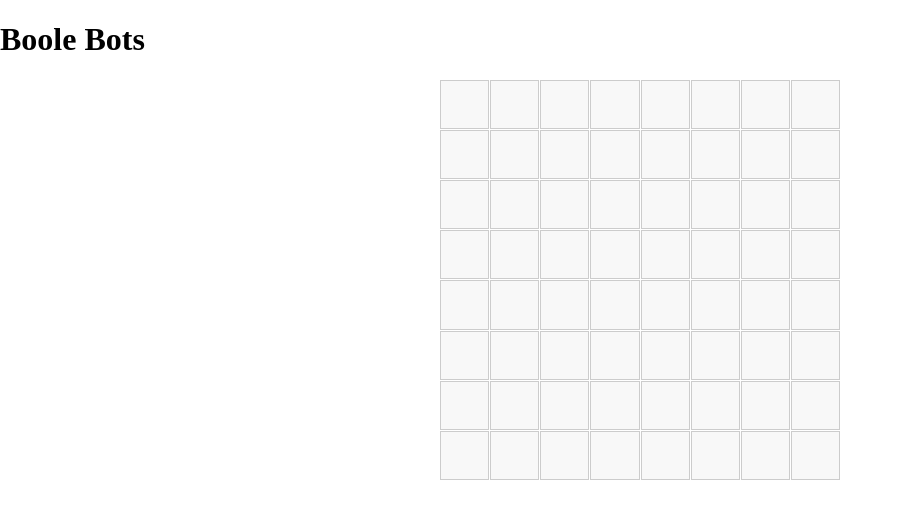
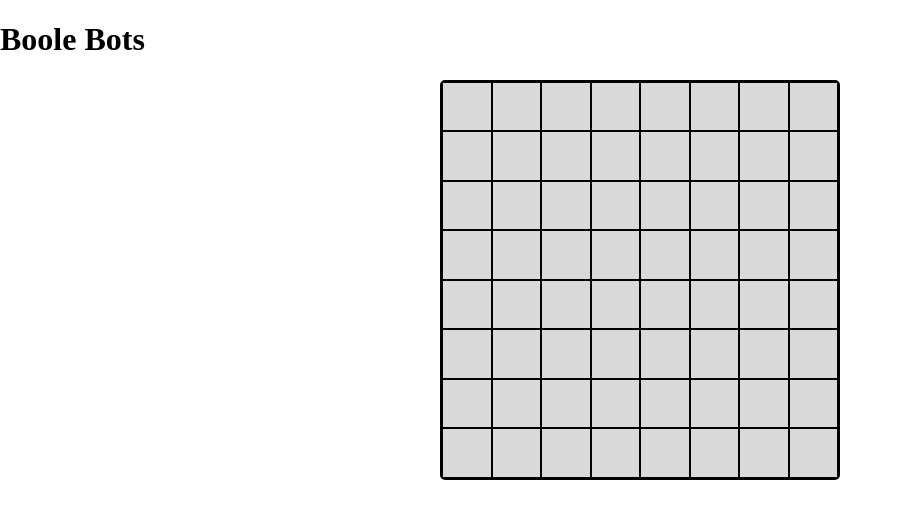
Before and after one commit to chingu-voyages/v44-tier2-team-27, a React (Vite) app: page / in a window 1280 px wide. Shown: the top 518 px of the page, without its empty margins (0-903 px from the left). Built offline with nearby package versions, Linux system fonts and the light colour scheme.

Commit message:
FIX: changed cell styling

```diff
--- a/src/styles/components/grid.css
+++ b/src/styles/components/grid.css
@@ -2,15 +2,16 @@
     display: grid;
     grid-template-columns: repeat(8, 1fr);
     grid-template-rows: repeat(8, 1fr);
-    gap: 1px;
-    width: 400px;
+    max-width: 400px;
     height: 400px;
-    margin: 0 auto;
+    margin: 1em auto;
+    border: 2px solid black;
+    border-radius: 5px;
   }
 
   .grid-cell {
     width: 100%;
     height: 100%;
-    border: 1px solid #ccc;
-    background-color: #f8f8f8;
+    border: 1px solid #000000;
+    background-color: #D9D9D9;
   }
```
